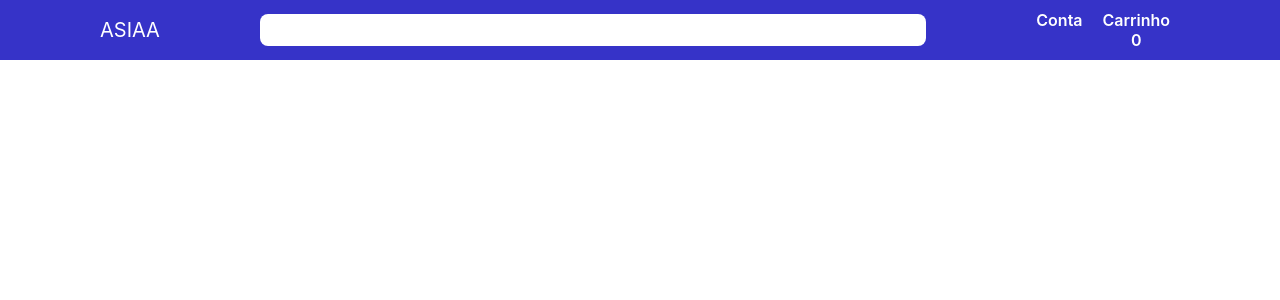
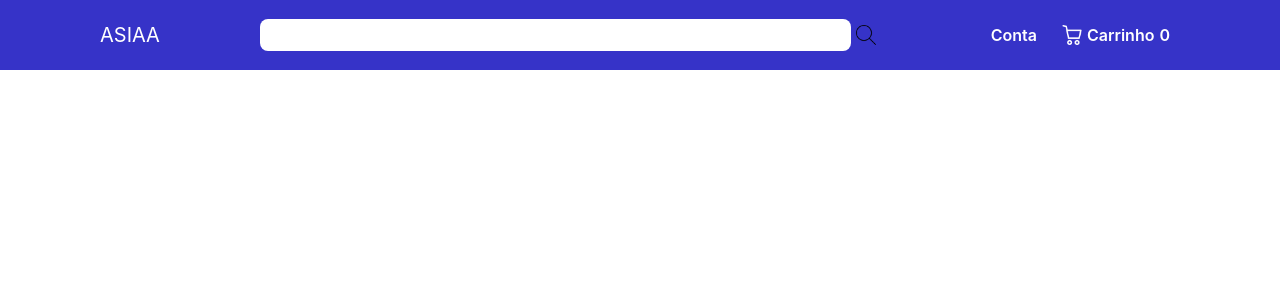
Before and after one commit to Exm4c/Asiaa, a React (Create React App) app: page / in a window 1280 px wide. Shown: the top 300 px of the page. Built offline with nearby package versions, Linux system fonts and the light colour scheme.

Commit message:
Add icons to navbar

```diff
--- a/src/components/navbar/index.js
+++ b/src/components/navbar/index.js
@@ -1,7 +1,8 @@
 //import React,{useState} from 'react';
 import { Link } from 'react-router-dom';
 import './navbar.css';
-
+import cart from '../../icons/cart.png';
+import search from '../../icons/search.png';
 
 function Navbar() {
 
@@ -14,7 +15,7 @@ function Navbar() {
       <>
            <nav className="navbar">
                <div className="navbar-container">
-                    <Link to="/" className="navbar-logo">
+                    <Link to="../../pages/home/index.js" className="navbar-logo">
                         ASIAA
                     </Link>
 
@@ -22,7 +23,7 @@ function Navbar() {
                     <div className="navbar-search">
 
                         <input className="navbar-searchInput" type="text"/>
-                        {/* Logo aqui */}
+                        <img src={search} className="navbar-search-icon" alt="search"/>
 
 
                     </div>
@@ -38,6 +39,7 @@ function Navbar() {
                         </div>
 
                         <div className="navbar-cart">
+                        <img src={cart} className="navbar-cart-icon" alt="cart"/>
                           <span
                             className="navbar-optText"
                             >Carrinho  </span>
--- a/src/components/navbar/navbar.css
+++ b/src/components/navbar/navbar.css
@@ -1,5 +1,5 @@
 .navbar{
-    height: 60px;
+    height: 70px;
     display:flex;
     align-items: center;
     background-color: #3633C8;
@@ -29,7 +29,7 @@
 .navbar-search{
     display: flex;
     flex: 1;
-    align-items:right;
+    align-items:center;
     border-radius: 8px;
 
 }
@@ -43,26 +43,42 @@
     outline: none;
 
 }
+
+.navbar-search-icon{
+    height:20px;
+    width: 20px;
+    padding: 5px;
+
+}
 .navbar-nav{
     display: flex;
     justify-content: space-evenly;
+    align-items: center;
     margin-right: 100px;
+    margin-left: 100px;
     font-weight: 600;
-    margin-left: 100px;
+    color: white;
 }
 .navbar-account{
-    display: flex;
-    flex-direction: column;
+    margin-left: 10px;
     margin-right: 10px;
-    margin-left: 10px;
-    color: white;
 }
 
 .navbar-cart{
+    margin-left: 10px;
     display: flex;
-    flex-direction: column;
-    margin-right: 10px;
-    margin-left: 10px;
-    color: white;
+    align-items: center;
 
 }
+.navbar-cart-icon{
+    height:20px;
+    width: 20px;
+    padding: 5px;
+
+}
+
+.navbar-carCount{
+    margin-right: 10px;
+    margin-left: 5px;
+
+}
```
